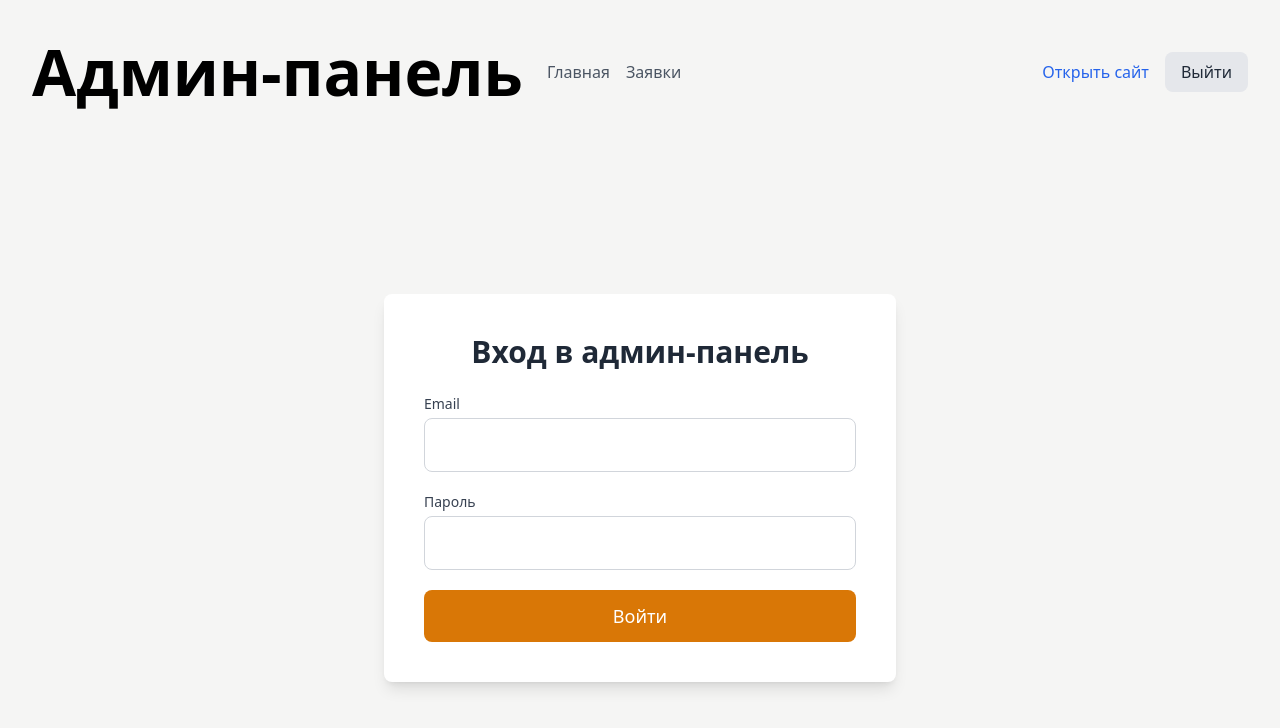
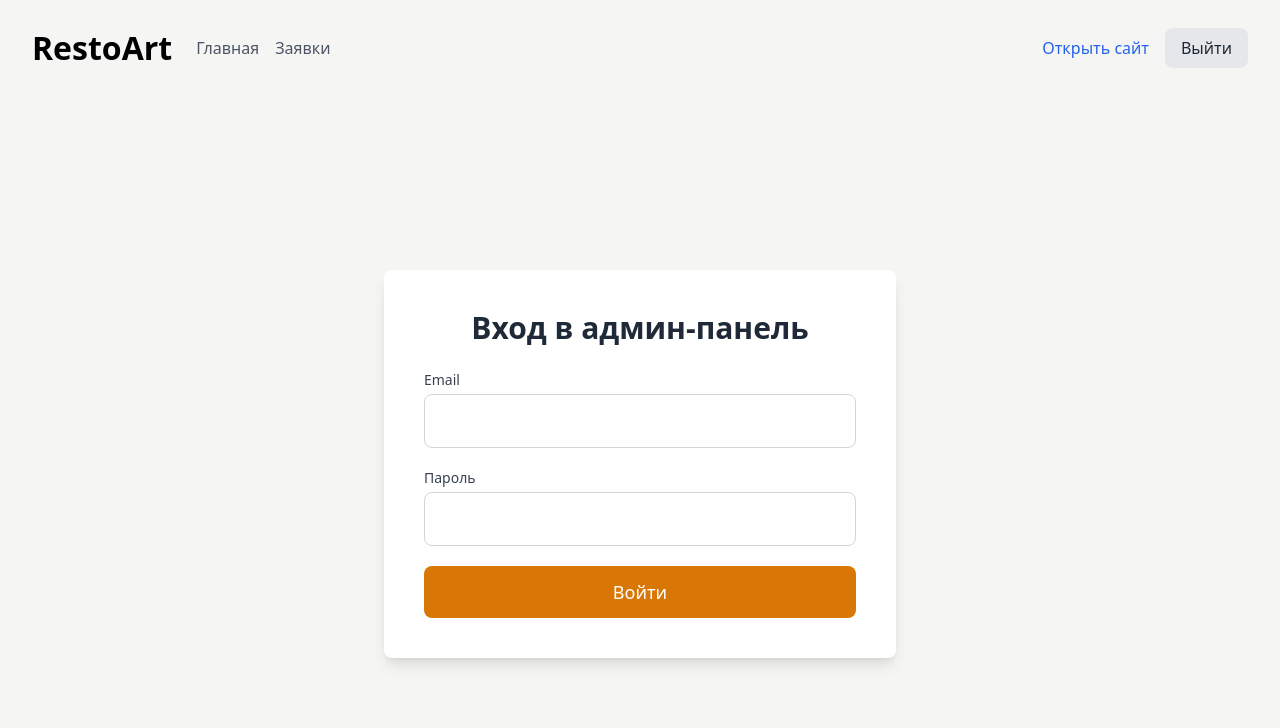
Before and after one commit to rvskr/Resto-ART, a React (Vite) app: page /admin/login in a window 1280 px wide. Shown: the top 728 px of the page. Built offline with nearby package versions, Linux system fonts and the light colour scheme; no server answers.

Commit message:
Update AdminHeader.tsx

```diff
--- a/src/components/AdminHeader.tsx
+++ b/src/components/AdminHeader.tsx
@@ -26,7 +26,7 @@ const AdminHeader = () => {
     <div className="flex flex-col sm:flex-row justify-between items-center mb-8 px-4 sm:px-8 py-4 sm:py-6">
       {/* Left Side: Title and Navigation */}
       <div className="flex items-center justify-between w-full sm:w-auto space-x-6">
-        <h1 className="text-2xl font-bold text-center sm:text-left">Админ-панель</h1>
+        <h1 className="text-xl font-bold text-center sm:text-left">RestoArt</h1>
         <nav className="flex space-x-4">
           <button
             onClick={handleNavigateToAdmin}
```
